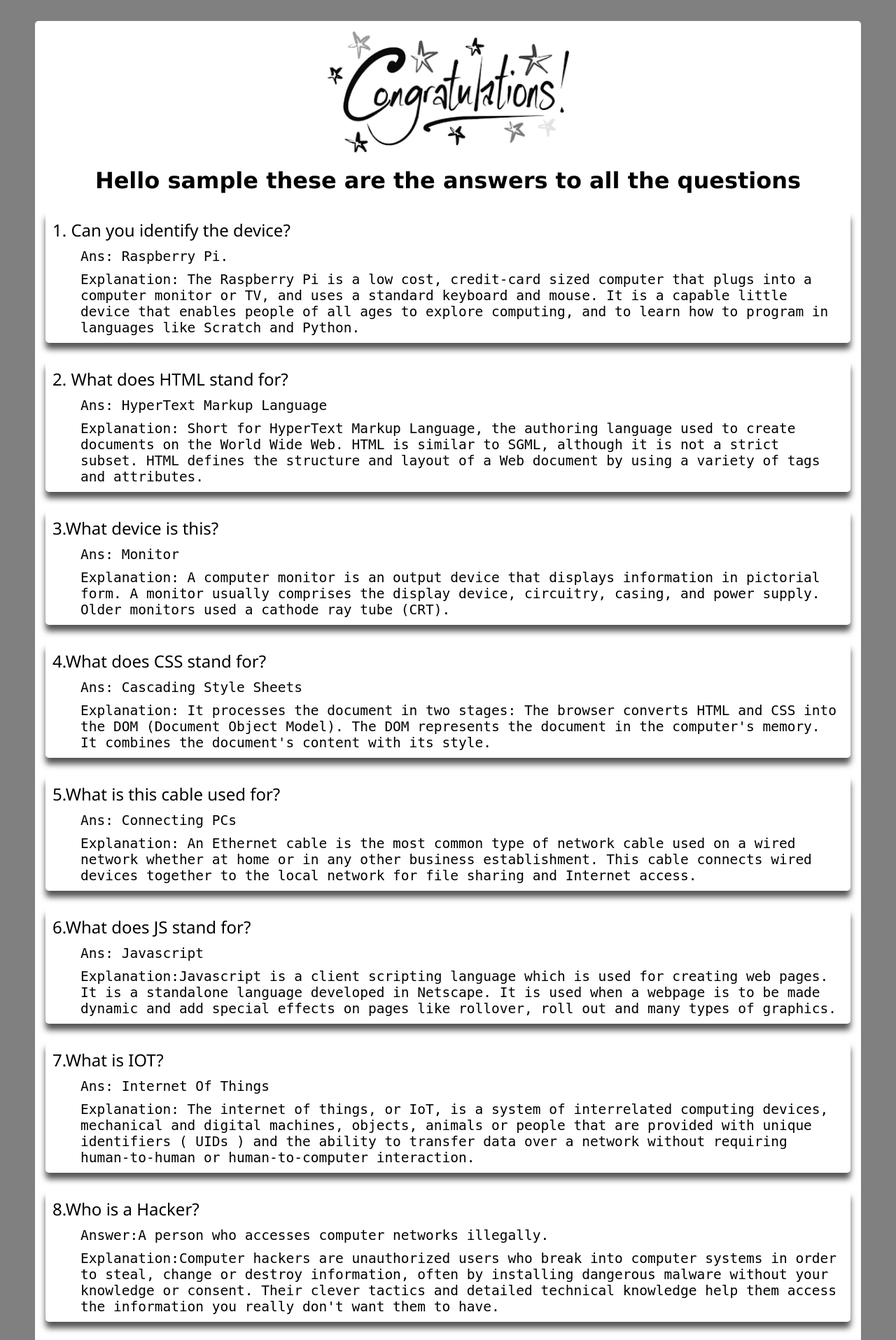
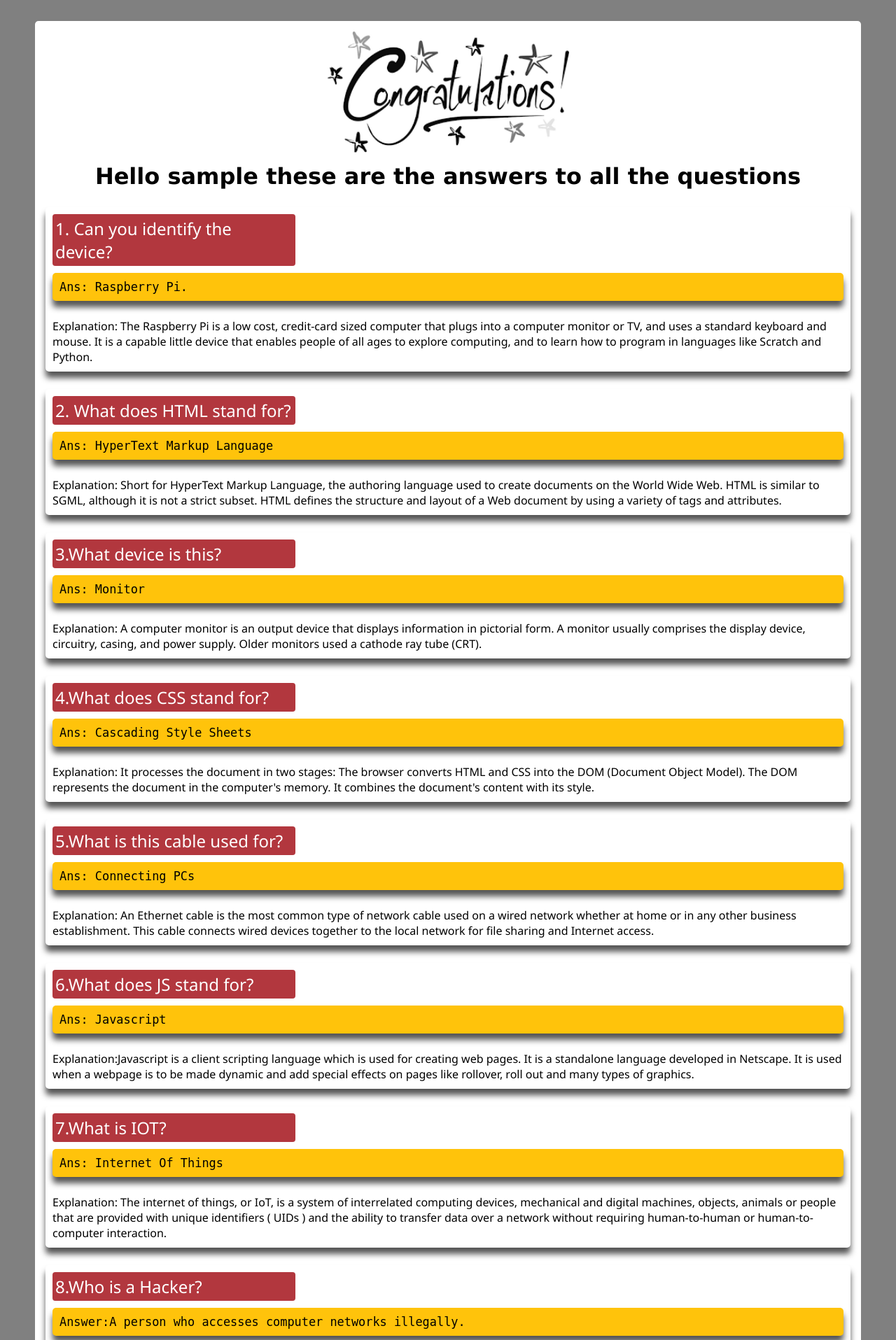
Before and after one commit to Christianakobiah/Eagles, a PHP site: page /answers.php in a window 1280 px wide. Shown: the top 1915 px of the page at 70% size. Run offline with PHP 8.4, Linux system fonts and the light colour scheme; the visitor is signed in with stand-in values (Sample User, id 1).

Commit message:
added files

```diff
--- a/answers.css
+++ b/answers.css
@@ -1,3 +1,8 @@
+*{
+    margin: 0px;
+    padding: 0px;
+}
+
 body{
     margin: 0px;
     padding: 0px;
@@ -25,6 +30,7 @@ img{
     margin-left:auto;
     margin-right: auto;
     width: 30%;
+
 }
 
 .ans{
@@ -34,12 +40,23 @@ img{
     box-shadow: 0px 9px 8px 0px rgba(0, 0, 0, 0.67);
     padding: 10px;
     font-family: 'Segoe UI', Tahoma, Geneva, Verdana, sans-serif;
-    font-size: 1.5em;
 }
 
-dd{
+dt{
+   font-size: 1.5em;
+   background-color:#b2373e;
+   width: 30%;
+   color: white;
+   border-radius: 4px;
+   padding: 4px;
+
+}
+
+dd.ans{
     font-family: monospace;
+    font-size: 1.3em;
     margin-top: 10px;
+    background-color: #FFC30B
 }
 
 .stage2{
--- a/answers.php
+++ b/answers.php
@@ -20,7 +20,7 @@ session_start();
 <dl>
 <div class = "ans">
 <dt>1. Can you identify the device? </dt>
-<dd> Ans: Raspberry Pi.</dd>
+<dd class="ans"> Ans: Raspberry Pi.</dd>
 <dd>Explanation: The Raspberry Pi is a low cost, credit-card sized computer that
  plugs into a computer monitor or TV,
  and uses a standard keyboard and mouse.
@@ -32,7 +32,7 @@ session_start();
 <div class = ans>
 <dt>2. What does HTML stand for?
 </dt>
-<dd> Ans: HyperText Markup Language</dd>
+<dd class = "ans"> Ans: HyperText Markup Language</dd>
 <dd>Explanation: Short for HyperText Markup Language, the authoring language
 used to create documents on the World Wide Web. HTML is similar to SGML,
 although it is not a strict subset.
@@ -43,7 +43,7 @@ Web document by using a variety of tags and attributes.
 
 <div class = ans>
 <dt>3.What device is this?</dt>
-<dd>Ans: Monitor</dd>
+<dd class="ans">Ans: Monitor</dd>
 <dd>Explanation: A computer monitor is an output device that
 displays information in pictorial form.
 A monitor usually comprises the display device, circuitry, casing,
@@ -54,7 +54,7 @@ Older monitors used a cathode ray tube (CRT).
 
 <div class = ans>
 <dt>4.What does CSS stand for? </dt>
-<dd>Ans: Cascading Style Sheets</dd>
+<dd class="ans">Ans: Cascading Style Sheets</dd>
 <dd>Explanation: It processes the document in two stages:
 The browser converts HTML and CSS into the DOM (Document Object Model).
 The DOM represents the document in the computer's memory.
@@ -65,7 +65,7 @@ It combines the document's content with its style.
 <div class = ans>
 <dt>5.What is this cable used for?
 </dt>
-<dd>Ans: Connecting PCs</dd>
+<dd class = "ans">Ans: Connecting PCs</dd>
 <dd>Explanation: An Ethernet cable is the most common type of network
 cable used on a wired network whether at home or in any other business
 establishment.
@@ -77,7 +77,7 @@ file sharing and Internet access.
 <div class = ans>
 <dt>6.What does JS stand for?
 </dt>
-<dd>Ans: Javascript</dd>
+<dd class = "ans">Ans: Javascript</dd>
 <dd>Explanation:Javascript is a client scripting language which is
 used for creating web pages. It is a standalone language developed in Netscape.
 It is used when a webpage is to be made dynamic and add
@@ -88,7 +88,7 @@ special effects on pages like rollover, roll out and many types of graphics.
 <div class = ans>
 <dt>7.What is IOT?
 </dt>
-<dd>Ans: Internet Of Things</dd>
+<dd class = "ans">Ans: Internet Of Things</dd>
 <dd>Explanation: The internet of things, or IoT, is a system of interrelated
 computing devices, mechanical and digital machines, objects, animals
 or people that are provided with unique identifiers ( UIDs ) and
@@ -100,7 +100,7 @@ network without requiring human-to-human or human-to-computer interaction.
 <div class = ans>
 <dt>8.Who is a Hacker?
 </dt>
-<dd>Answer:A person who accesses computer networks illegally.
+<dd class="ans">Answer:A person who accesses computer networks illegally.
 </dd>
 <dd>Explanation:Computer hackers are unauthorized users who break into
 computer systems in order to steal, change or destroy information,
@@ -113,7 +113,7 @@ information you really don't want them to have.
 <div class = ans>
 <dt>9.Who controls the Internet?
 </dt>
-<dd>Answer: The Internet is not centralized.</dd>
+<dd class="ans">Answer: The Internet is not centralized.</dd>
 <dd>Explanation:The Internet, sometimes called simply "the Net,"
 is a worldwide system of computer networks -
 a network of networks in which users at any one computer can,
@@ -125,7 +125,7 @@ if they have permission, get information from any other computer
 <div class = ans>
 <dt>10.What is GitHub used for?
 </dt>
-<dd>Answer: Project Management</dd>
+<dd class="ans">Answer: Project Management</dd>
 <dd>Explanation:Explanation: Git is a command-line tool, but the center
 around which all things involving Git revolve is the hub.
 GitHub.com—where developers store
@@ -138,7 +138,7 @@ their projects and network with like minded people.
 
 <div class = ans>
 <dt>1.What is a database?</dt>
-<dd>Answer: A storage area for all kinds of data.</dd>
+<dd class="ans">Answer: A storage area for all kinds of data.</dd>
 <dd>Explanation: A database is a collection of information that is organized
 so that it can be easily accessed, managed and updated.
 Computer databases typically contain aggregations of data records or files,
@@ -149,7 +149,7 @@ profiles.
 
 <div class = ans>
 <dt>2.In the Linux OS, what is the swap area used for?</dt>
-<dd>Answer:It's a space on disk, used when the amount of physical RAM is full.</dd>
+<dd class="ans">Answer:It's a space on disk, used when the amount of physical RAM is full.</dd>
 <dd>Explanation:Swap is a space on a disk that is used when the
 amount of physical RAM memory is full.
 When a Linux system runs out of RAM, inactive pages are moved from the
@@ -161,7 +161,7 @@ swap partition or a swap file
 
 <div class = ans>
 <dt>3.What device is this?</dt>
-<dd>Answer: 3D Printer</dd>
+<dd class="ans">Answer: 3D Printer</dd>
 <dd>Explanation:3D printing or additive manufacturing is a process of making
 three dimensional solid objects from a digital file.
 The creation of a 3D printed object is achieved using
@@ -180,7 +180,7 @@ metal or plastic with for instance a milling machine.
 
 <div class = ans>
 <dt>4.What is the meaning of GIGO?</dt>
-<dd>Answer: Garbage In Garbage Out</dd>
+<dd class="ans">Answer: Garbage In Garbage Out</dd>
 <dd>Explanation: Stands for "Garbage In, Garbage Out."
 GIGO is a computer science acronym that implies bad input
 will result in bad output.
@@ -196,7 +196,7 @@ it may display unreadable conten
 <div class = ans>
 <dt>5.Where does the @ symbol come from?
 </dt>
-<dd>Answer: from Latin</dd>
+<dd class="ans">Answer: from Latin</dd>
 <dd>Explanation:The origin of the symbol itself, one of
  the most graceful characters on the keyboard, is something of a mystery.
 One theory is that medieval monks, looking for shortcuts while copying
@@ -213,7 +213,7 @@ called amphorae, which were shipped in large clay jars.
 <div class = ans>
 <dt>6.Which I.T company has its headquarters in Silicon Valley?
 </dt>
-<dd>Answer: Cisco</dd>
+<dd class="ans">Answer: Cisco</dd>
 <dd>Explanation: Cisco develops, manufactures and sells networking hardware,
 telecommunications equipment and other high-technology services and products.
 </dd>
@@ -221,7 +221,7 @@ telecommunications equipment and other high-technology services and products.
 
 <div class = ans>
 <dt>7.Which company invented the GUI?</dt>
-<dd>Answer: Xerox PARC</dd>
+<dd class="ans">Answer: Xerox PARC</dd>
 <dd>Explanation:  Engelbart's work directly led to the advances at
 Xerox PARC. Several people went from SRI to Xerox PARC in the early
 1970s. In 1973, Xerox PARC developed the Alto personal computer.
@@ -232,7 +232,7 @@ the desktop metaphor and graphical user interface (GUI).
 
 <div class = ans>
 <dt>8.When was the first CPU invented?</dt>
-<dd>Answer: 1971.</dd>
+<dd class="ans">Answer: 1971.</dd>
 <dd>Explanation: Intel's first microprocessor, the 4004, was conceived by
 Ted Hoff and Stanley Mazor. Assisted by Masatoshi Shima,
 Federico Faggin used his experience in silicon-gate MOS technology
@@ -243,7 +243,7 @@ Federico Faggin used his experience in silicon-gate MOS technology
 
 <div class = ans>
 <dt>9.What languages is the MacOS written in?</dt>
-<dd>Answer: C++, Swift, Obj-C</dd>
+<dd class="ans">Answer: C++, Swift, Obj-C</dd>
 <dd>Explanation: macOS is a series of graphical operating systems developed and
 marketed by Apple Inc. since 2001.
 It is the primary operating system for Apple's Mac family of computers.
@@ -254,7 +254,7 @@ it is the second most widely used desktop OS, after Microsoft Windows.
 
 <div class = ans>
 <dt>10.What protocol is used to access emails on the internet?</dt>
-<dd>Answer: IMAP (Internet Message Access Protocol).</dd>
+<dd class="ans">Answer: IMAP (Internet Message Access Protocol).</dd>
 <dd>Explanation:IMAP (Internet Message Access Protocol) is a standard email
 protocol that
 stores email messages on a mail server, but allows the end user to
```
